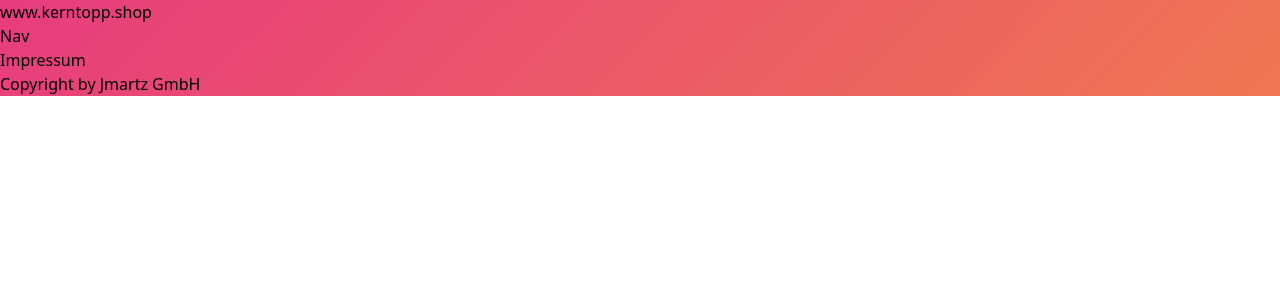
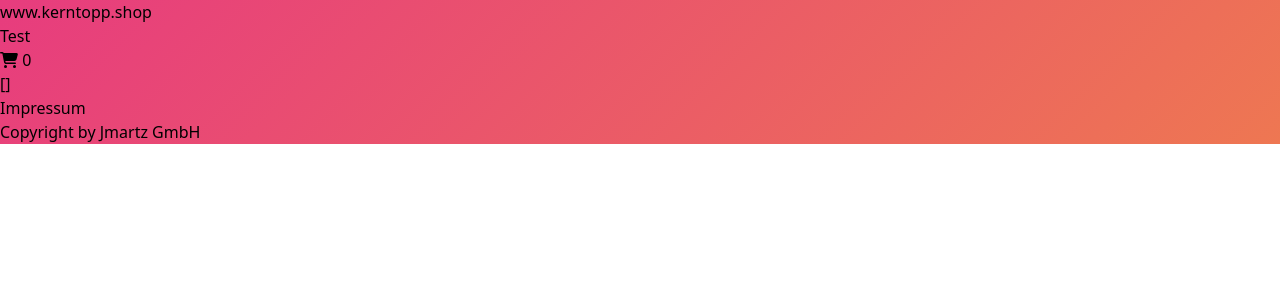
Before and after one commit to jmartz-gmbh/vite-kerntopp-shop, a Vue app in the folder app/: page /cart in a window 1280 px wide. Shown: the top 300 px of the page. Built offline with nearby package versions, Linux system fonts and the light colour scheme.

Commit message:
start with logic for cart and product view

```diff
--- a/app/src/App.vue
+++ b/app/src/App.vue
@@ -23,10 +23,13 @@ export default {
     "footer-general": footer,
   },
   watch: {
-    $route: function(){
-      window.scrollTo({top: 0, behavior: 'smooth'});
-    }
-  }
+    $route: function () {
+      window.scrollTo({ top: 0, behavior: "smooth" });
+    },
+  },
+  mounted() {
+    this.$store.commit("cart-items-load");
+  },
 };
 </script>
 
--- /dev/null
+++ b/app/src/components/category/preview.vue
@@ -0,0 +1,49 @@
+<template>
+  <div class="vc-category-preview">
+    <div class="grid grid-cols-6 gap-2">
+      <div
+        v-for="(product, index) in products"
+        class="col-span-6 md:col-span-2"
+      >
+        <product-card :identifier="product.id"></product-card>
+      </div>
+    </div>
+  </div>
+</template>
+
+<script>
+import ProductCard from "../product/card.vue";
+
+export default {
+  name: "CategoryPreview",
+  components: {
+    "product-card": ProductCard,
+  },
+  data() {
+    return {
+      products: {},
+    };
+  },
+  mounted() {
+    this.load();
+  },
+  methods: {
+    load: function () {
+      const that = this;
+      fetch("https://catalog.kerntopp.shop/api/products?populate=categories")
+        .then((response) => {
+          return response.json();
+        })
+        .then((json) => {
+          that.products = json.data.splice(-1 * that.limit);
+        });
+    },
+  },
+  props: {
+    limit: {
+      required: true,
+      Typ: Number,
+    },
+  },
+};
+</script>
--- a/app/src/components/header.vue
+++ b/app/src/components/header.vue
@@ -1,6 +1,18 @@
 <template>
   <div class="vc-header flex justify-between mt-2">
-    <span><router-link to="/" class="font-bold text-white text-xl ml-2">www.kerntopp.shop</router-link></span>
-    <nav class="mt-2">Nav</nav>
+    <span
+      ><router-link to="/" class="font-bold text-white text-xl ml-2"
+        >www.kerntopp.shop</router-link
+      ></span
+    >
+    <nav class="mt-2">
+      <ul>
+        <li>Test</li>
+      </ul>
+      <div class="mini-cart">
+        <router-link to="/cart"> <fa icon="cart-shopping" /></router-link>
+        {{ $store.state.cart.qty }}
+      </div>
+    </nav>
   </div>
 </template>
--- /dev/null
+++ b/app/src/components/product/card.vue
@@ -0,0 +1,60 @@
+<template>
+  <div v-if="product.attributes" class="vc-product-card">
+    <div class="card">
+      <img
+        :src="
+          'https://catalog.kerntopp.shop' +
+          product.attributes.media.data[0].attributes.url
+        "
+        alt=""
+      />
+      <h2>{{ product.attributes.name }}</h2>
+      <div class="buttons">
+        <button @click="addToCart(product.id, 1)">add to Cart</button>
+      </div>
+    </div>
+  </div>
+</template>
+
+<script>
+export default {
+  name: "ProductCard",
+  data() {
+    return {
+      product: {},
+    };
+  },
+  mounted() {
+    this.load();
+  },
+  methods: {
+    addToCart: function (id, qty) {
+      this.$store.commit("product-add-to-cart", {
+        that: this,
+        id: id,
+        qty: qty,
+      });
+    },
+    load: function () {
+      const that = this;
+      fetch(
+        "https://catalog.kerntopp.shop/api/products/" +
+          this.identifier +
+          "?populate=media"
+      )
+        .then((response) => {
+          return response.json();
+        })
+        .then((json) => {
+          that.product = json.data;
+        });
+    },
+  },
+  props: {
+    identifier: {
+      required: true,
+      typ: Number,
+    },
+  },
+};
+</script>
--- a/app/src/components/welcome.vue
+++ /dev/null
@@ -1,3 +0,0 @@
-<template>
-  <div class="vc-welcome block text-center font-bold text-lg">Welcome to the starter Repo</div>
-</template>
--- a/app/src/main.js
+++ b/app/src/main.js
@@ -7,12 +7,17 @@ import routes from "./routes";
 import { library } from "@fortawesome/fontawesome-svg-core";
 
 /* import specific icons */
-import { faPlus, faEdit, faBars } from "@fortawesome/free-solid-svg-icons";
+import {
+  faPlus,
+  faEdit,
+  faBars,
+  faCartShopping,
+} from "@fortawesome/free-solid-svg-icons";
 
 /* import font awesome icon component */
 import { FontAwesomeIcon } from "@fortawesome/vue-fontawesome";
 
-library.add(faEdit, faPlus, faBars);
+library.add(faEdit, faPlus, faBars, faCartShopping);
 
 import plausible from "./plugins/plausible";
 
--- /dev/null
+++ b/app/src/pages/cart.vue
@@ -0,0 +1,5 @@
+<template>
+  <div class="vp-cart">
+    {{$store.state.cart.items}}
+  </div>
+</template>
--- a/app/src/pages/home.vue
+++ b/app/src/pages/home.vue
@@ -1,16 +1,16 @@
 <template>
   <div class="vp-home">
-    <img alt="Vue logo" class="mx-auto" src="../assets/logo.png" />
-    <welcome></welcome>
+    <category-preview :limit="3"></category-preview>
   </div>
 </template>
 
 <script>
-import welcome from "../components/welcome.vue";
+import CategoryPreview from '../components/category/preview.vue';
+
 export default {
   name: "Homepage",
   components: {
-    welcome: welcome,
+    "category-preview": CategoryPreview,
   },
 };
 </script>
--- a/app/src/routes/index.js
+++ b/app/src/routes/index.js
@@ -1,11 +1,13 @@
 import {createWebHistory, createRouter} from 'vue-router'
 
 import Home from '../pages/home.vue';
+import Cart from '../pages/cart.vue';
 import Impressum from '../pages/impressum.vue';
 
 const routes = [
   { path: '/', component: Home },
   { path: '/impressum', component: Impressum },
+  { path: '/cart', component: Cart },
 ]
 
 export default createRouter({
--- /dev/null
+++ b/app/src/store/cart.js
@@ -0,0 +1,41 @@
+export default {
+  state: () => ({
+    items: [],
+    qty: 0,
+  }),
+  mutations: {
+    "cart-items-load": function (state) {
+      state.items = JSON.parse(localStorage.getItem("cart"));
+      if (state.items == null) {
+        state.items = [];
+      }
+
+      for (let i = 0; i < state.items.length; i++) {
+        state.qty += state.items[i].qty;
+      }
+    },
+    "cart-items-save": function (state) {
+      localStorage.setItem(
+        "cart",
+        JSON.stringify(state.items) == null ? [] : JSON.stringify(state.items)
+      );
+    },
+    "product-add-to-cart": function (state, data) {
+      let found = false;
+      for (let i = 0; i < state.items.length; i++) {
+        if (state.items[i].id == data.id) {
+          state.items[i].qty += data.qty;
+          found = true;
+        }
+      }
+      if (!found) {
+        state.items.push({
+          id: data.id,
+          qty: data.qty,
+        });
+      }
+      state.qty += data.qty;
+      data.that.$store.commit("cart-items-save");
+    },
+  },
+};
--- a/app/src/store/index.js
+++ b/app/src/store/index.js
@@ -1,9 +1,11 @@
 import {createStore} from "vuex";
 import nav from "./nav";
 import url from "./url";
+import cart from "./cart";
 
 const store = createStore({
     modules: {
+      cart: cart,
       url: url,
       nav: nav,
     },
```
